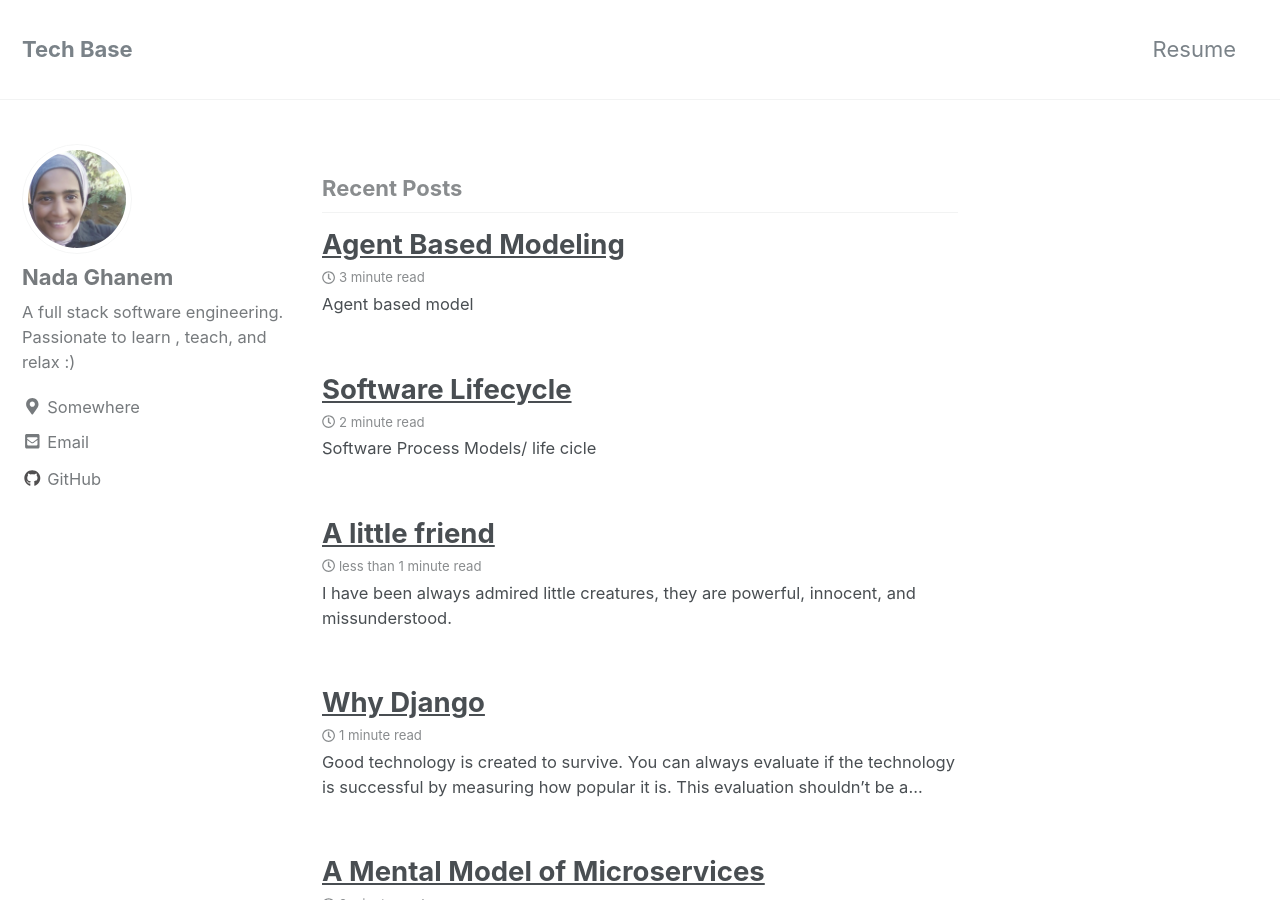
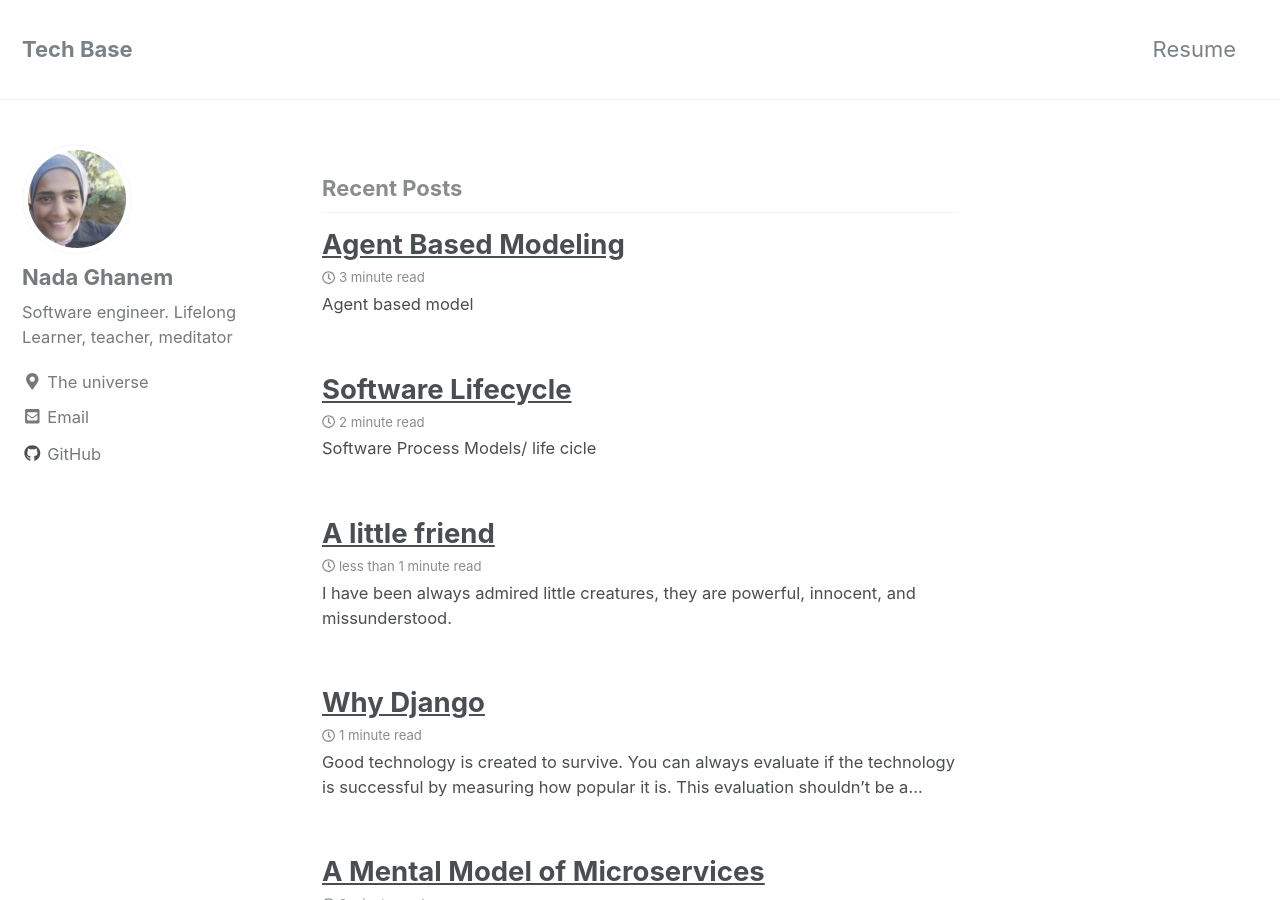
Before and after one commit to nadaa/nadaa.github.io, a Jekyll site: the page built from index.html, in a window 1280 px wide and 900 px high. Built offline with Jekyll 4.4.1, drawn with Linux system fonts in a browser that asks for light colours; nearby versions of some CDN libraries; the list of posts is cut into pages by our own code.

Commit message:
Update _config.yml

```diff
--- a/_config.yml
+++ b/_config.yml
@@ -106,8 +106,8 @@ analytics:
 author:
   name             : "Nada Ghanem"
   avatar           : "/assets/images/bio-photo.jpg"
-  bio              : "A full stack software engineering. Passionate to learn , teach, and relax :)"
-  location         : "Somewhere"
+  bio              : "Software engineer. Lifelong Learner, teacher, meditator"
+  location         : "The universe"
   email            : nada.saif7@gmail.com
   uri              :
   home             : # null (default), "absolute or relative url to link to author home"
```
